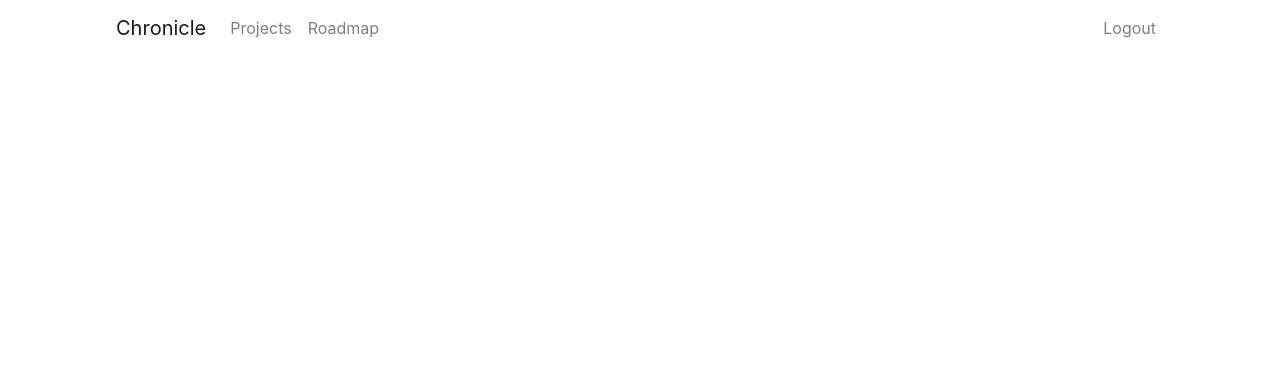
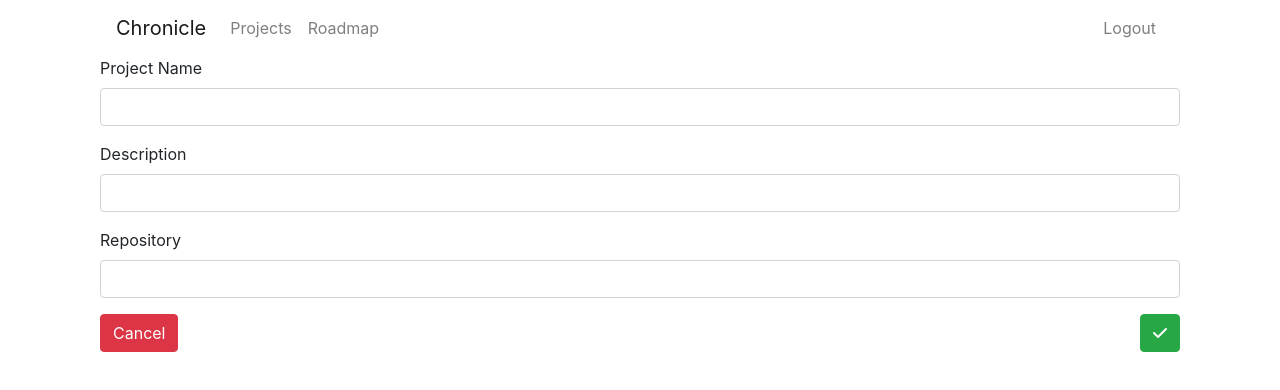
Before and after one commit to ParisBueller/Chronicle, a React (Create React App) app in the folder client/: page /projects/new in a window 1280 px wide. Shown: the top 390 px of the page. Built offline with nearby package versions, Linux system fonts and the light colour scheme; no server answers.

Commit message:
Project components

```diff
--- a/client/package.json
+++ b/client/package.json
@@ -5,6 +5,7 @@
   "dependencies": {
     "axios": "^0.19.0",
     "http-proxy-middleware": "^0.19.1",
+    "lodash": "^4.17.15",
     "react": "^16.8.6",
     "react-dom": "^16.8.6",
     "react-redux": "^7.1.0",
--- a/client/src/components/App.js
+++ b/client/src/components/App.js
@@ -7,6 +7,7 @@ import Login  from './Login';
 import Register from './Register';
 import Dashboard from './Dashboard';
 import Navbar from './Navbar';
+import ProjectNew from './projects/ProjectNew';
 
 
 class App extends React.Component {
@@ -23,6 +24,7 @@ class App extends React.Component {
                         <Route exact path="/login" component={Login} />
                         <Route exact path="/register" component={Register}/>
                         <Route exact path="/dashboard" component={Dashboard}/>
+                        <Route path="/projects/new" component={ProjectNew}/>
                     </div>
                 </BrowserRouter>
             </div>
--- a/client/src/components/Dashboard.js
+++ b/client/src/components/Dashboard.js
@@ -20,7 +20,8 @@ class Dashboard extends React.Component {
                             <div className="card-body">
                                 <h5 className="card-title">{project.name}</h5>
                                 <p className="card-text">{project.description}</p>
-                                <p className="card-text"><small className="text-muted">Created on {project.dateCreated}</small></p>
+                                <p className="card-text"><a className="text-muted" href={project.repo}></a></p>
+                                <p className="card-text"><small className="text-muted">Created on {new Date(project.dateCreated).toLocaleDateString()}</small></p>
                             </div>
                         </div>
                     </div>
--- /dev/null
+++ b/client/src/components/projects/ProjectField.js
@@ -0,0 +1,11 @@
+import React from 'react';
+
+export default ({ input, label, meta: { error, touched } }) => {
+    return(
+        <div className="form-group">
+            <label >{label}</label>
+            <input className="form-control" {...input} />
+            <div>{touched && error}</div>
+        </div>
+    );
+};
--- /dev/null
+++ b/client/src/components/projects/ProjectForm.js
@@ -0,0 +1,54 @@
+import _ from 'lodash';
+import React from 'react';
+import { reduxForm, Field } from 'redux-form';
+import { Link } from 'react-router-dom';
+
+import ProjectField from './ProjectField';
+import projectFields from './projectFields';
+
+class ProjectForm extends React.Component {
+    renderFields() {
+        return _.map(projectFields, ({ label, name}) => {
+            return(
+                <Field
+                    key={name}
+                    component={ProjectField}
+                    type="text"
+                    label={label}
+                    name={name}
+                />
+            );
+        });
+    }
+
+    render() {
+        return(
+            <div>
+                <form onSubmit={this.props.handleSubmit(this.props.onProjectSubmit)}>
+                    {this.renderFields()}
+                        <Link to="/dashboard" type="button" className="btn btn-danger">
+                            Cancel
+                        </Link>
+                        <button type="button" className="float-right btn btn-success"><i className="fas fa-check"></i></button>
+                </form>
+            </div>
+        );
+    }
+}
+
+function validate(values) {
+    const errors = {};
+
+    _.each(projectFields, ({ name }) => {
+        if (!values[name]) {
+            errors[name] = 'You must provide a value'
+        }
+    });
+    return errors;
+}
+
+export default reduxForm({
+    validate,
+    form: 'projectForm',
+    destroyOnUnmount: false
+})(ProjectForm);
--- /dev/null
+++ b/client/src/components/projects/ProjectFormReview.js
@@ -0,0 +1,35 @@
+import _ from 'lodash';
+import React from 'react';
+import { connect } from 'react-redux';
+import { withRouter } from 'react-router-dom';
+
+import projectFields from './projectFields';
+import * as actions from '../../actions';
+
+const ProjectFormReview = ({ onCancel, formValues, submitProject, history }) => {
+    const reviewFields = _.map(projectFields,({name, label}) => {
+        return (
+            <div key={name}>
+                <label>{label}</label>
+                <div>{formValues[name]}</div>
+            </div>
+        );
+    });
+
+    return (
+        <div>
+            <h5>Please confirm your entries</h5>
+            {reviewFields}
+            <button type="button" className="btn btn-warning" onClick={onCancel}>Back</button>
+            <button onClick={() => submitProject(formValues, history)}type="button" className="btn btn-success">
+                Submit Project
+            </button>
+        </div>
+    );
+};
+
+function mapStateToProps(state) {
+    return { formValues: state.form.projectForm.values};
+}
+
+export default connect(mapStateToProps, actions)(withRouter(ProjectFormReview));
--- /dev/null
+++ b/client/src/components/projects/ProjectNew.js
@@ -0,0 +1,35 @@
+import React from 'react';
+import { reduxForm } from 'redux-form'
+
+import ProjectForm from './ProjectForm';
+import ProjectFormReview from './ProjectFormReview';
+
+class ProjectNew extends React.Component {
+    state = { showFormReview: false };
+
+    renderContent() {
+        if (this.state.showFormReview) {
+            return <ProjectFormReview
+                onCancel={() => this.setState({ showFormReview: false })}
+                />;
+        }
+
+        return (
+            <ProjectForm
+                onProjectSubmit={() => this.setState({ showFormReview: true })}
+            />
+        );
+    }
+
+    render() {
+        return (
+            <div>
+                {this.renderContent()}
+            </div>
+        );
+    }
+}
+
+export default reduxForm({
+    form: 'projectForm'
+})(ProjectNew);
--- /dev/null
+++ b/client/src/components/projects/projectFields.js
@@ -0,0 +1,5 @@
+export default [
+    {label: 'Project Name', name: 'name'},
+    {label: 'Description', name: 'description'},
+    {label: 'Repository', name: 'repo'}
+];
```
Also changed, not shown: 2 other files (tests, documents, lock files or other folders).
